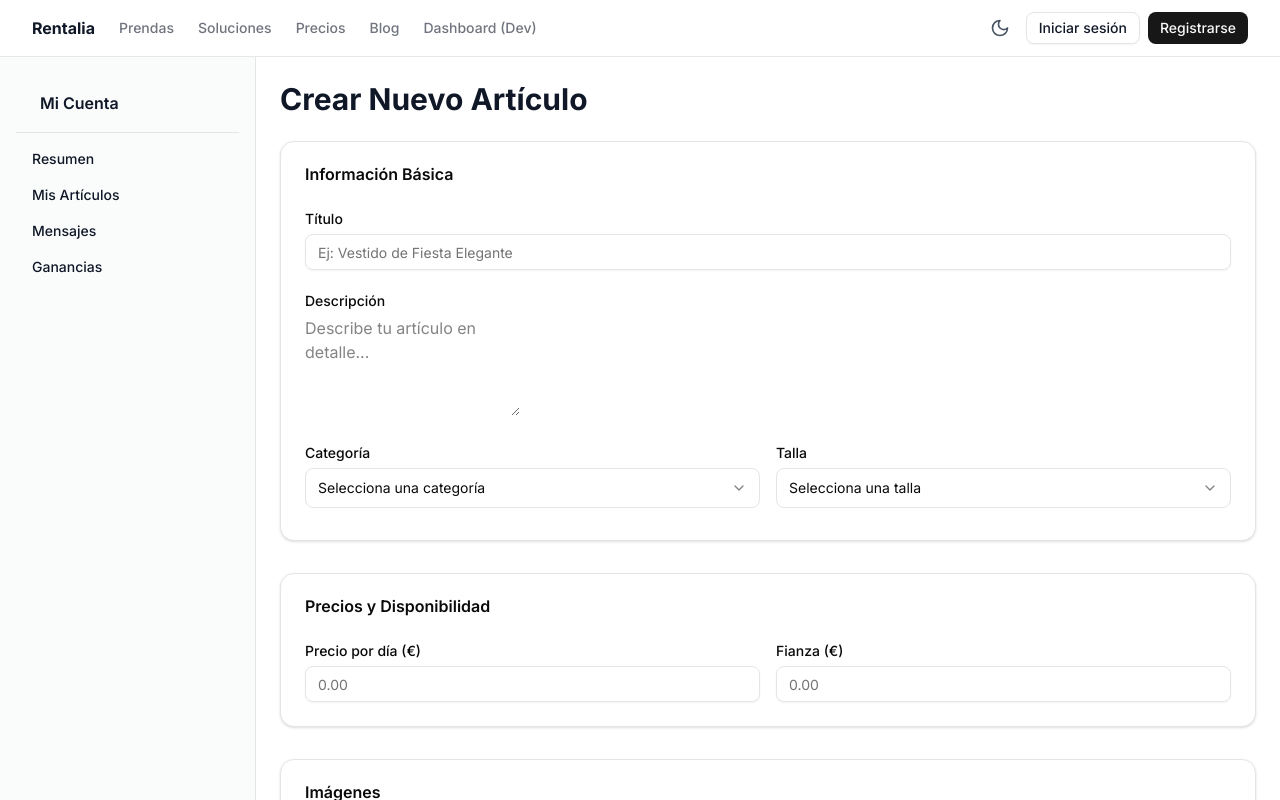
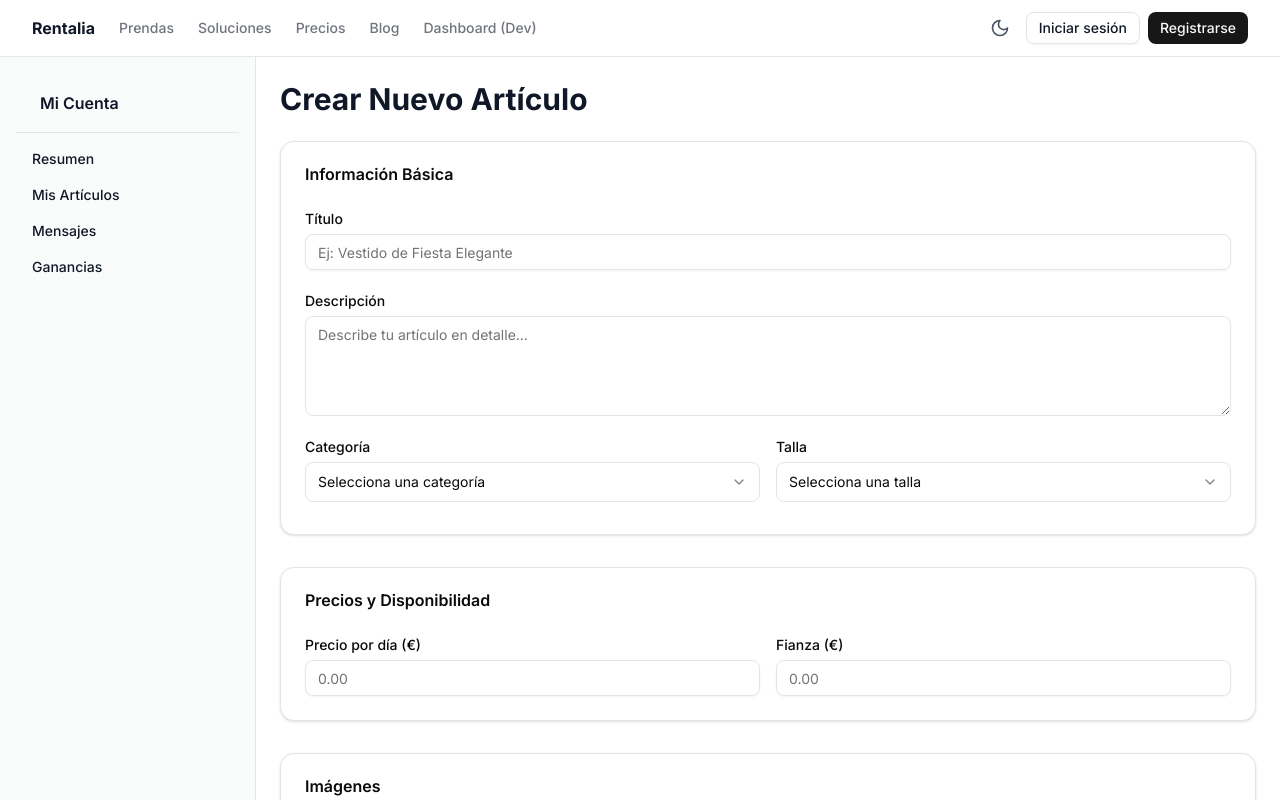
Before and after one commit to AVGDAM/rentalia, a Next.js app: page /dashboard/articulos/nuevo in a window 1280 px wide. Shown: the top 800 px of the page. Built offline with nearby package versions, Linux system fonts and the light colour scheme.

Commit message:
fix: Corregir errores de ESLint para el deploy

```diff
--- a/src/app/dashboard/page.tsx
+++ b/src/app/dashboard/page.tsx
@@ -115,7 +115,7 @@
       </div>
 
       <p className="text-sm text-gray-500">
-        &ldquo;¡Bienvenido a tu panel de control! Aquí podrás gestionar todos tus artículos y reservas.&rdquo;
+        &quot;¡Bienvenido a tu panel de control! Aquí podrás gestionar todos tus artículos y reservas.&quot;
       </p>
     </div>
   );
--- a/src/app/page.tsx
+++ b/src/app/page.tsx
@@ -144,7 +144,7 @@
                         </div>
                       </div>
                       <p className="text-sm text-gray-500">
-                        &ldquo;¡Bienvenido a Rentalia! Aquí podrás encontrar todo lo que necesitas para tus eventos.&rdquo;
+                        &quot;¡Bienvenido a Rentalia! Aquí podrás encontrar todo lo que necesitas para tus eventos.&quot;
                       </p>
                       <div className="flex mt-4">
                         {[1, 2, 3, 4, 5].map((star) => (
--- a/src/components/ui/textarea.tsx
+++ b/src/components/ui/textarea.tsx
@@ -2,13 +2,19 @@
 
 import { cn } from "@/lib/utils"
 
-export interface TextareaProps extends React.TextareaHTMLAttributes<HTMLTextAreaElement> {}
+export interface TextareaProps
+  extends React.TextareaHTMLAttributes<HTMLTextAreaElement> {
+  className?: string;
+}
 
 const Textarea = React.forwardRef<HTMLTextAreaElement, TextareaProps>(
   ({ className, ...props }, ref) => {
     return (
       <textarea
-        className={className}
+        className={cn(
+          "flex min-h-[80px] w-full rounded-md border border-input bg-background px-3 py-2 text-sm ring-offset-background placeholder:text-muted-foreground focus-visible:outline-none focus-visible:ring-2 focus-visible:ring-ring focus-visible:ring-offset-2 disabled:cursor-not-allowed disabled:opacity-50",
+          className
+        )}
         ref={ref}
         {...props}
       />
```
